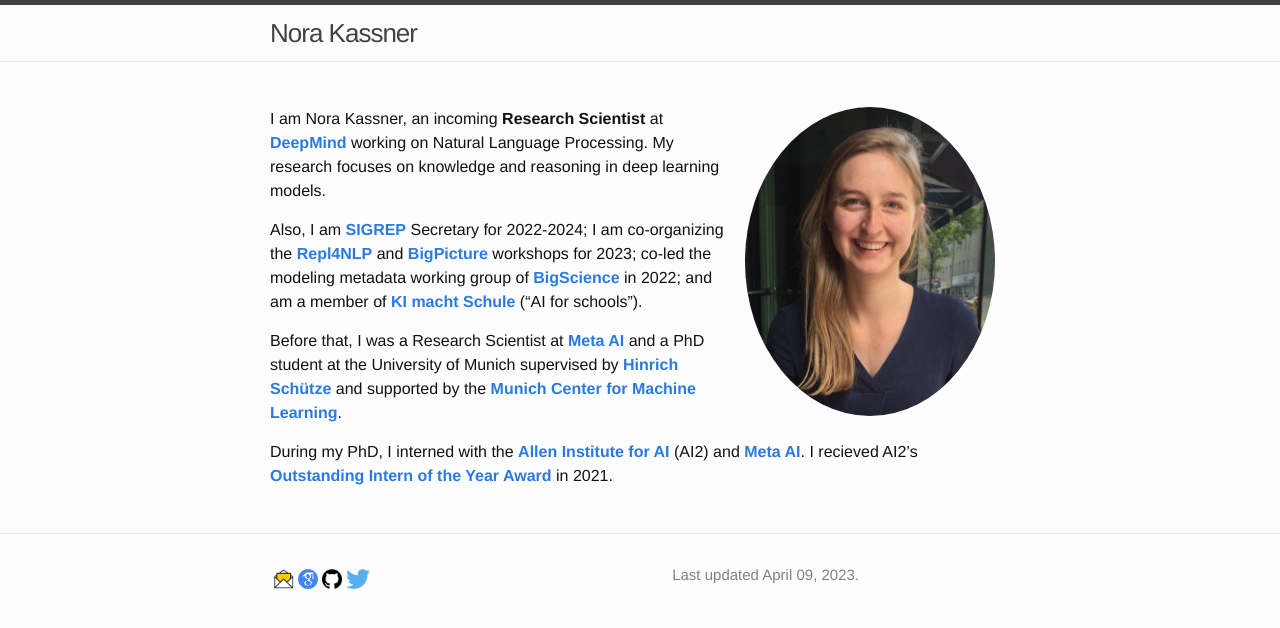
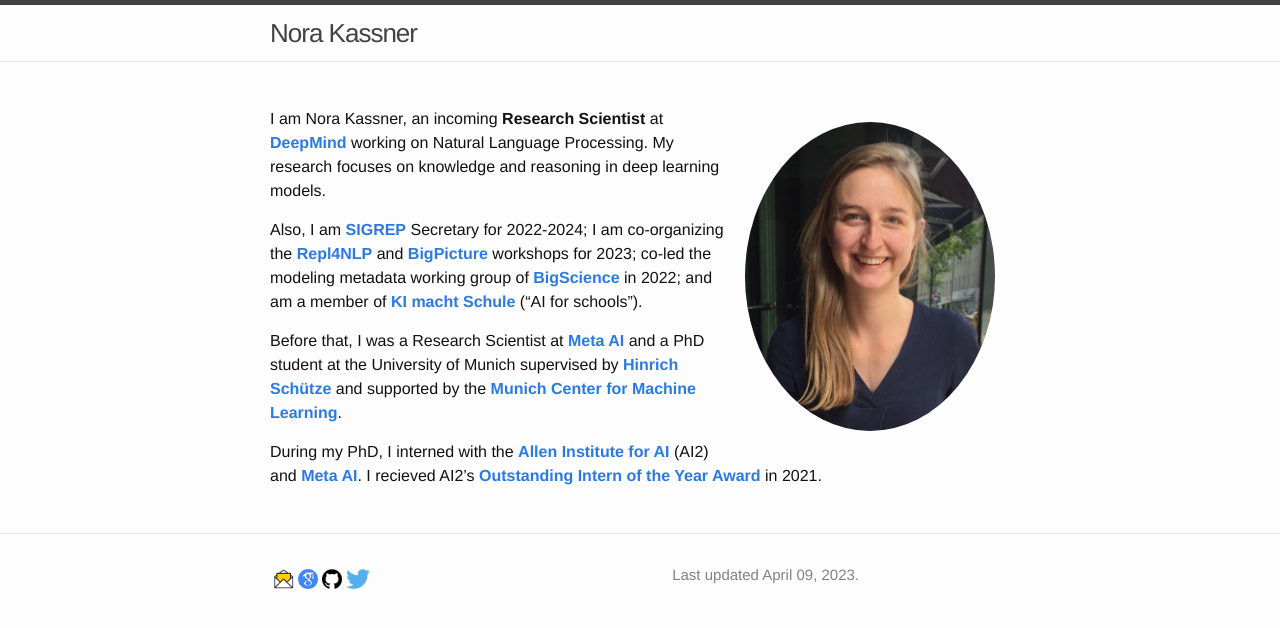
Before and after one commit to norakassner/norakassner.github.io, a Jekyll site: the page built from index.md, in a window 1280 px wide. Shown: the top 628 px of the page. Built offline with Jekyll 4.4.1, drawn with Linux system fonts in a browser that asks for light colours.

Commit message:
Initial commit

```diff
--- a/index.md
+++ b/index.md
@@ -4,7 +4,7 @@ description: I'm Nora and I am a Research Scientist in Natural Language Processi
 ---
 
 <!-- (comment) the image below can be found in img folder of this very project-->
-![nora](./img/people/Foto.jpeg){: style="float: right; margin: 0px 15px; width: 250px; border-radius: 100%" name="nora"}
+![nora](./img/people/Foto.jpeg){: style="float: right; margin: 15px 15px; width: 250px; border-radius: 100%" name="nora"}
 
 
 <!-- <a href= onMouseOver="document.readmore_1.src='/img/people/Foto.jpeg';" onMouseOut="document.readmore_1.src='/img/people/Foto.jpeg';">
```
